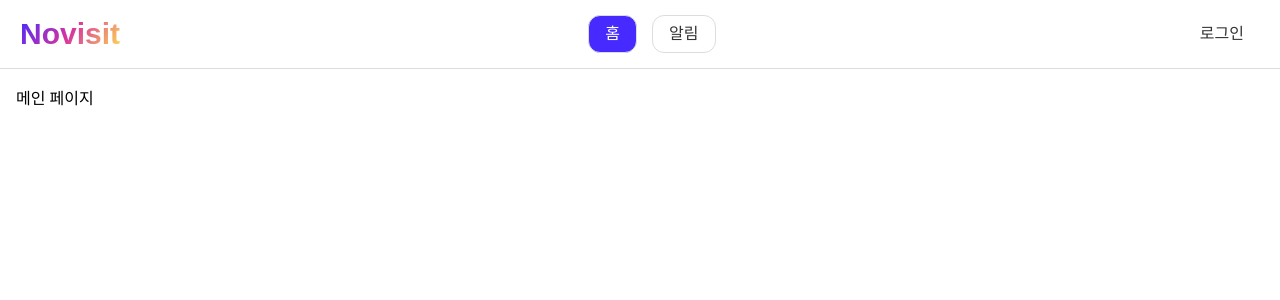
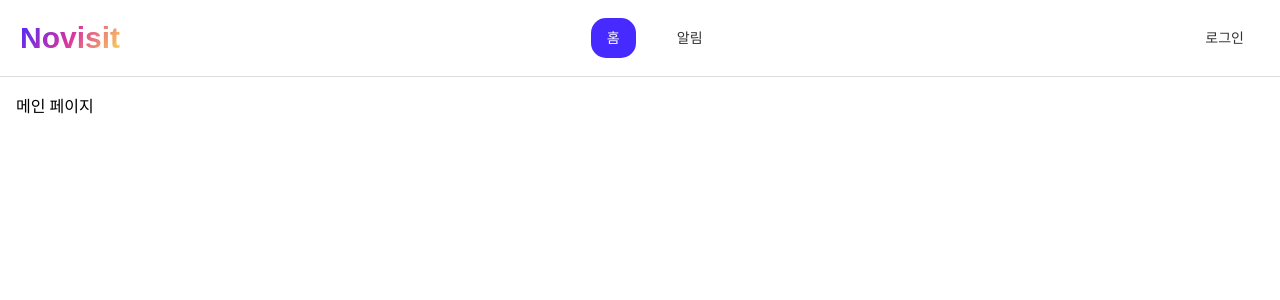
Before and after one commit to sieuno3o/Novisit, a React (Vite) app in the folder client/: page / in a window 1280 px wide. Shown: the top 300 px of the page. Built offline with nearby package versions, Linux system fonts and the light colour scheme.

Commit message:
style : navbar 스타일 수정

```diff
--- a/client/src/components/NavBar.scss
+++ b/client/src/components/NavBar.scss
@@ -1,20 +1,21 @@
 @use "../../public/assets/style/_colors.scss" as *;
 
 .navbar {
-  padding: 15px 20px;
+  padding: 18px 20px;
   border-bottom: 1px solid #ddd;
+  font-weight: 500;
 
   &__logo {
     font-weight: bold;
-    text-decoration: none;
-    color: black;
+    font-size: 25px;
   }
 
-  &__menu,
+  &__menu {
+    gap: 25px;
+  }
+
   &__auth {
-    gap: 15px;
-    display: flex;
-    align-items: center;
+    gap: 10px;
   }
 
   &__user {
@@ -24,9 +25,8 @@
 
 .nav-btn {
   display: inline-block;
-  padding: 10px 16px;
-  border: 1px solid #ddd;
-  border-radius: 12px;
+  padding: 12px 16px;
+  border-radius: 15px;
   text-decoration: none;
   color: #333;
   background-color: #fff;
@@ -41,6 +41,15 @@
     color: #fff;
     background: $main-color-purple;
   }
+
+  &__auth {
+    gap: 10px;
+    border: 1px solid #ddd;
+  }
+}
+
+.logout-btn {
+  border: 1px solid #ddd;
 }
 
 .login {
--- a/client/src/components/NavBar.tsx
+++ b/client/src/components/NavBar.tsx
@@ -14,13 +14,13 @@ export default function NavBar() {
 
   return (
     <header className="navbar flex-between">
-      <div>
+      <div className="flex-center">
         <Link to="/" className="navbar__logo logo-text heading1">
           Novisit
         </Link>
       </div>
 
-      <div className="navbar__menu body2 flex-center">
+      <div className="navbar__menu body3 flex-center">
         <NavLink to="/" className="nav-btn">
           홈
         </NavLink>
@@ -34,17 +34,17 @@ export default function NavBar() {
         )}
       </div>
 
-      <div className="navbar__auth body2 flex-center">
+      <div className="navbar__auth flex-center">
         {user ? (
           <>
-            <span className="navbar__user">{user.name}님</span>
-            <button className="nav-btn" onClick={onLogout}>
+            <span className="navbar__user body3">{user.name}님</span>
+            <button className="logout-btn nav-btn body3" onClick={onLogout}>
               로그아웃
             </button>
           </>
         ) : (
           <>
-            <NavLink to="/login" className="login">
+            <NavLink to="/login" className="login body3">
               로그인
             </NavLink>
           </>
```
